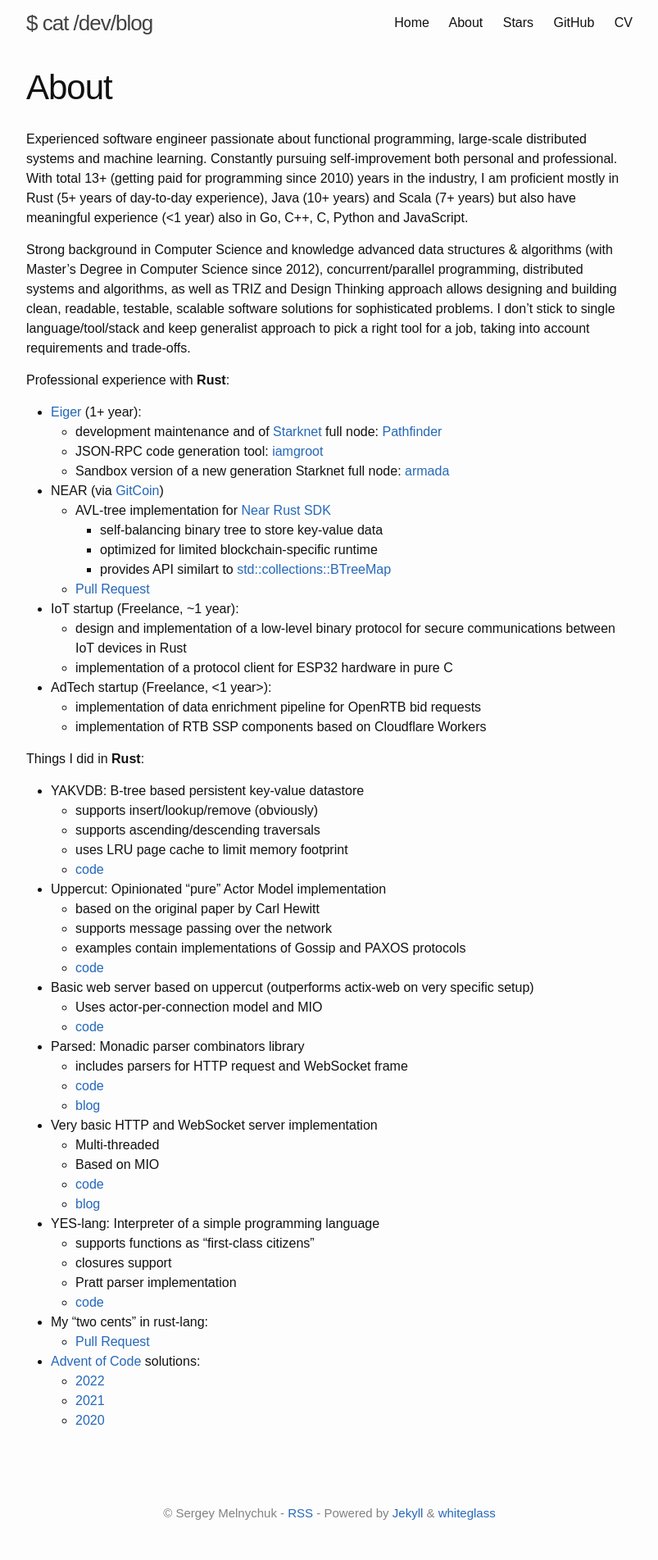
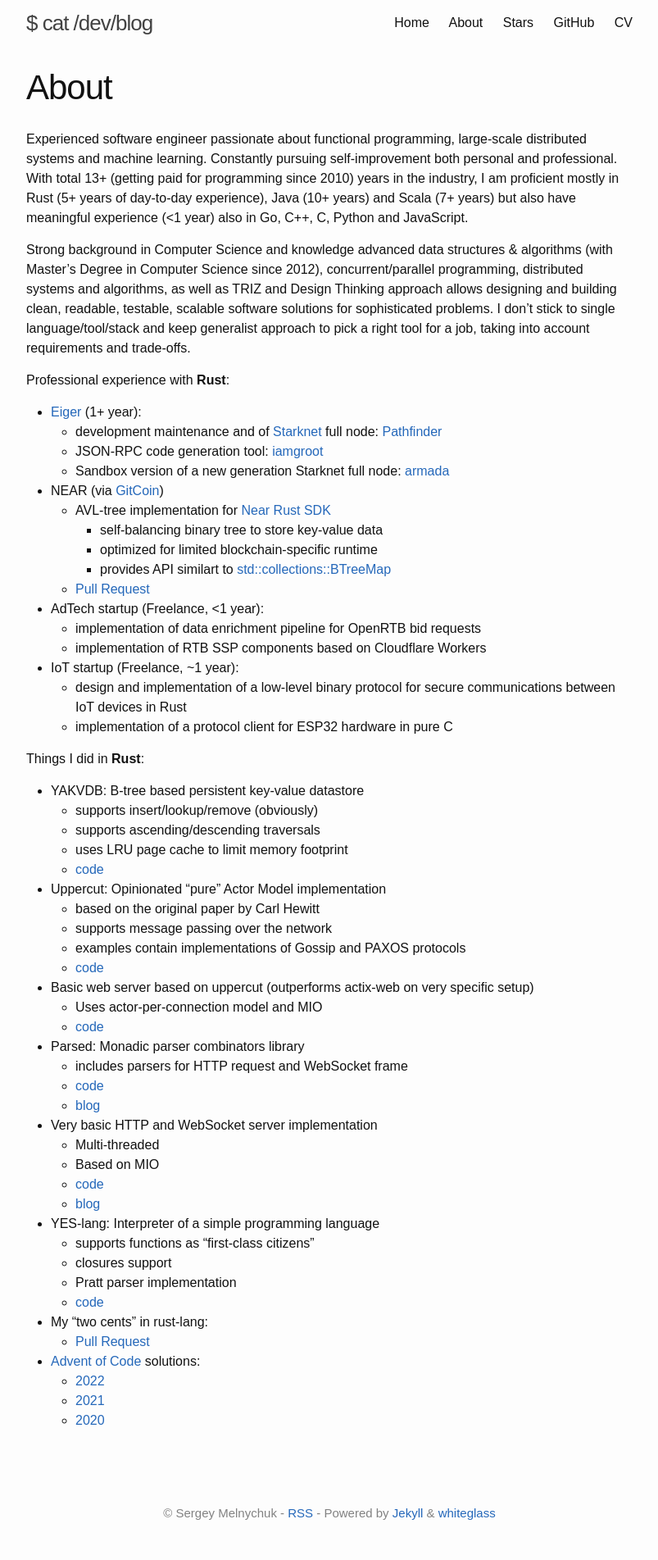
Before and after one commit to sergey-melnychuk/sergey-melnychuk.github.io, a Jekyll site: the page built from about.md, in a window 1280 px wide. Shown: the whole page at 82% size, without its empty margins (238-1041 px from the left). Built offline with Jekyll 4.4.1, drawn with Linux system fonts in a browser that asks for light colours; part of the change alters nothing that is shown.

```diff
--- a/about.md
+++ b/about.md
@@ -22,13 +22,13 @@ Professional experience with **Rust**:
     - provides API similart to [std::collections::BTreeMap](https://doc.rust-lang.org/std/collections/struct.BTreeMap.html)
   - [Pull Request](https://github.com/near/near-sdk-rs/pull/154)
 
+- AdTech startup (Freelance, <1 year):
+  - implementation of data enrichment pipeline for OpenRTB bid requests
+  - implementation of RTB SSP components based on Cloudflare Workers
+
 - IoT startup (Freelance, ~1 year):
   - design and implementation of a low-level binary protocol for secure communications between IoT devices in Rust
   - implementation of a protocol client for ESP32 hardware in pure C
-
-- AdTech startup (Freelance, <1 year>):
-  - implementation of data enrichment pipeline for OpenRTB bid requests
-  - implementation of RTB SSP components based on Cloudflare Workers
 
 Things I did in **Rust**:
 
```
